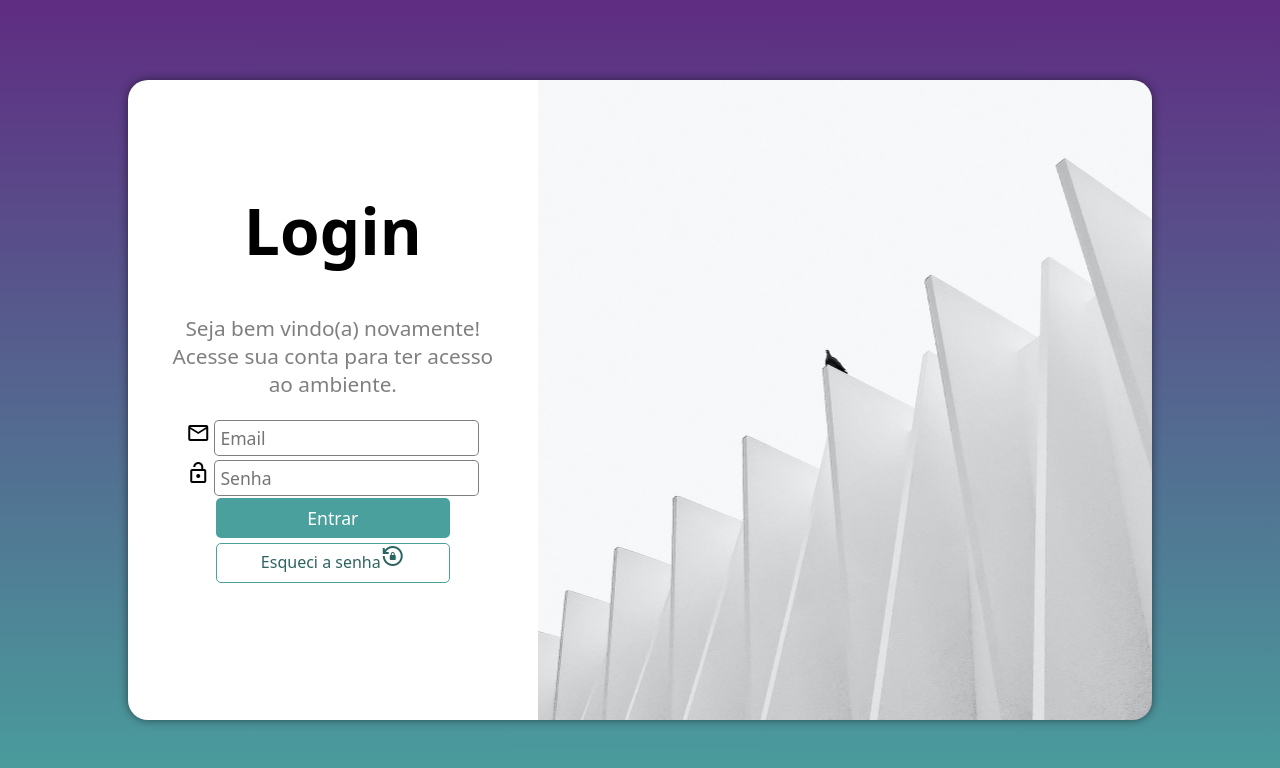
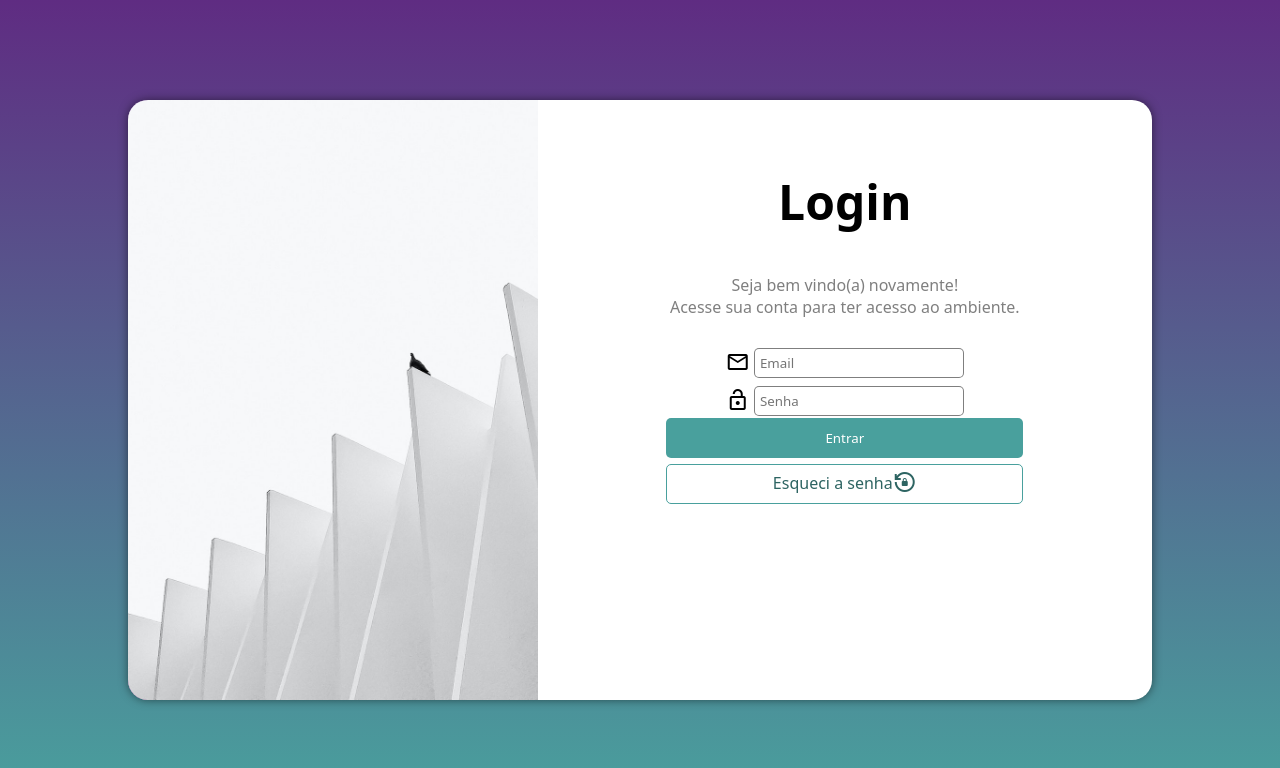
Before and after one commit to LFRoza/mq006, a plain HTML site: page index.html in a window 1280 px wide. Drawn offline with nearby package versions, Linux system fonts and the light colour scheme.

Commit message:
add atualiz.

```diff
--- a/estilos/mediaq.css
+++ b/estilos/mediaq.css
@@ -8,7 +8,7 @@ Desktop: de 1024 até 1600
 TV: acima de 1600
 */
 
-@media screen  and (min-width: 812px) and (max-width: 1240px) {
+@media screen  and (min-width: 1024px) and (max-width: 1300px) {
     body{
         background-image: linear-gradient(to top, #49a09d, #5f2c82);
     }
@@ -47,12 +47,12 @@ TV: acima de 1600
     }
     a.botao{
         width: 60%;
-        margin:5px auto;
+        margin:0px auto;
     }
 
 }
 
-@media screen and (min-width: 1024px) {
+@media screen and (min-width: 1300px) {
     body{
         background-image: linear-gradient(to top, #49a09d, #5f2c82);
     }
@@ -76,7 +76,7 @@ TV: acima de 1600
 
     div#form h1{
         font-size: 4em;
-        padding-top: 25%;
+        padding-top: 35px;
         padding-bottom: 20px;
     }
 
@@ -97,7 +97,7 @@ TV: acima de 1600
     }
     a.botao{
         width: 60%;
-        margin:5px auto;
+        margin:0px auto;
     }
 
 }
--- a/estilos/style.css
+++ b/estilos/style.css
@@ -22,7 +22,6 @@ section#login{
     position: absolute;
     top:50%;
     left: 50%;
-    transform: translate(-50%, -50%);
     overflow: hidden;
 
     background-color: white;
@@ -33,6 +32,7 @@ section#login{
 
     transition: width .3s, height .3s;
     transition-timing-function: ease;
+    transform: translate(-50%, -50%);
 }
 
 div#imagem{
@@ -53,6 +53,7 @@ div#form h1{
 }
 
 div#form p{
+    padding: 2px;
     color: rgba(0, 0, 0, 0.500);
 }
 
@@ -60,11 +61,14 @@ input{
     padding: 5px;
     border:.2px solid rgba(0, 0, 0, 0.500);
     border-radius: 5px;
+    transform: translateY(-6px);
 }
 
 .campo{
     padding:2px;
 }
+
+div.campo span{}
 
 input[type=submit]{
     display: block;
@@ -83,7 +87,7 @@ input[type=submit]:hover{
 }
 
 a.botao{
-    margin: 5px auto;
+    margin: 0px auto;
     display: block;
     width: 85%;
     height: 40px;
@@ -94,6 +98,10 @@ a.botao{
     text-decoration: none;
 }
 
+a.botao span{
+    transform: translateY(5px);
+}
+
 a.botao:hover{
     background-color: #6cd3cf;
 }
```
